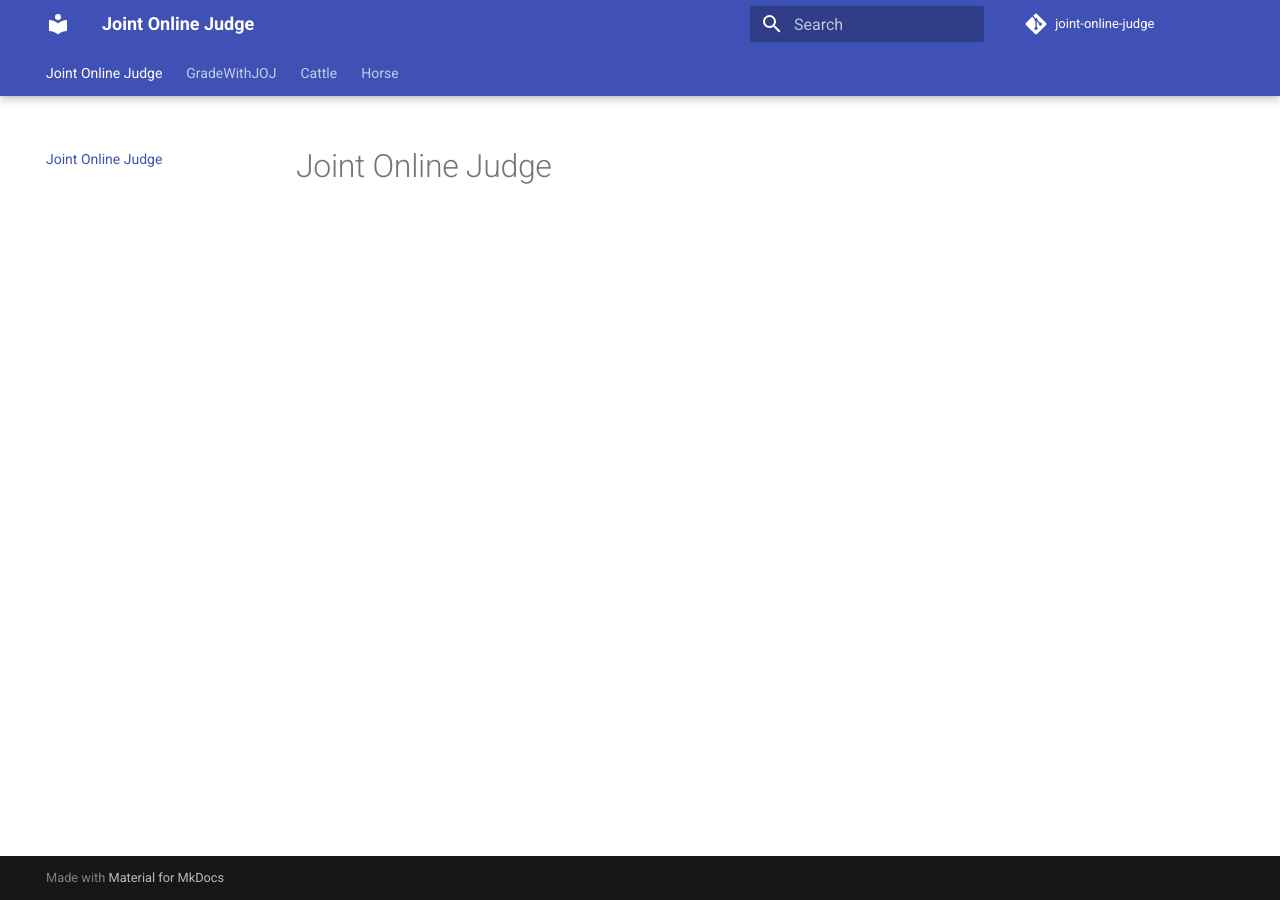
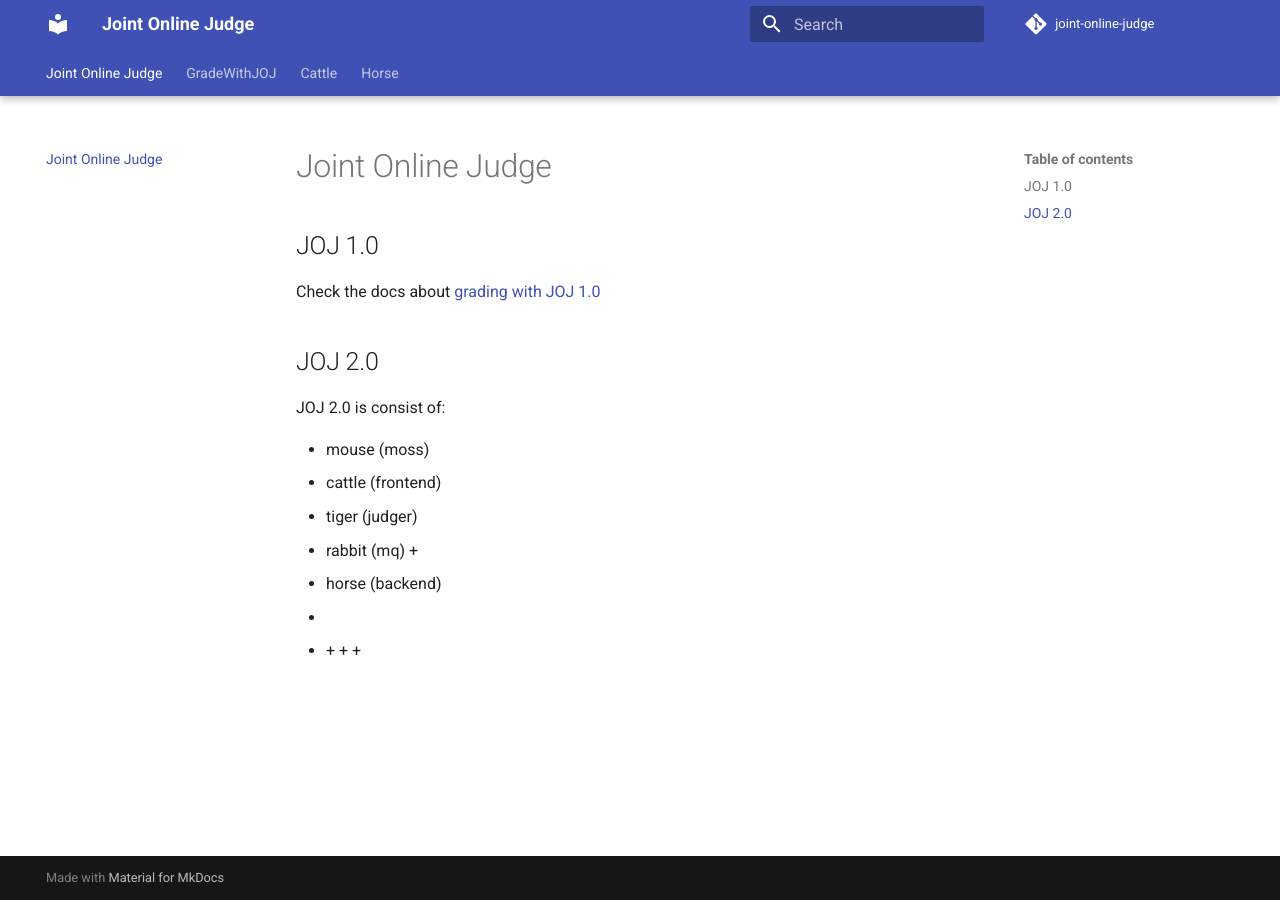
Before and after one commit to joint-online-judge/joint-online-judge.github.io, an MkDocs documentation site: the page built from docs/index.md, in a window 1280 px wide. Built offline with MkDocs 1.6.1 and Material for MkDocs 9.7.7, drawn with Linux system fonts in a browser that asks for light colours.

Commit message:
update main page

```diff
--- a/docs/index.md
+++ b/docs/index.md
@@ -1 +1,21 @@
 # Joint Online Judge
+
+## JOJ 1.0
+
+Check the docs about [grading with JOJ 1.0](/GradeWithJOJ)
+
+## JOJ 2.0
+
+JOJ 2.0 is consist of:
+
++ mouse (moss)
++ cattle (frontend)
++ tiger (judger)
++ rabbit (mq)
++
++ horse (backend)
++
++
++
++
++
```
